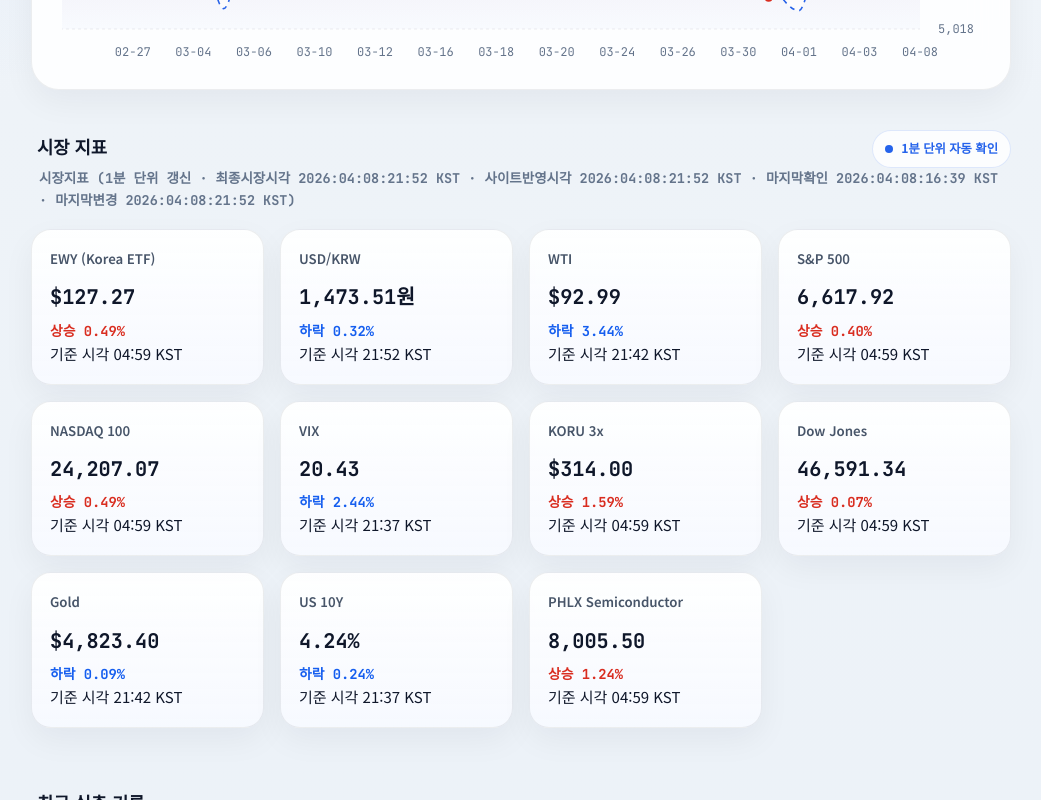
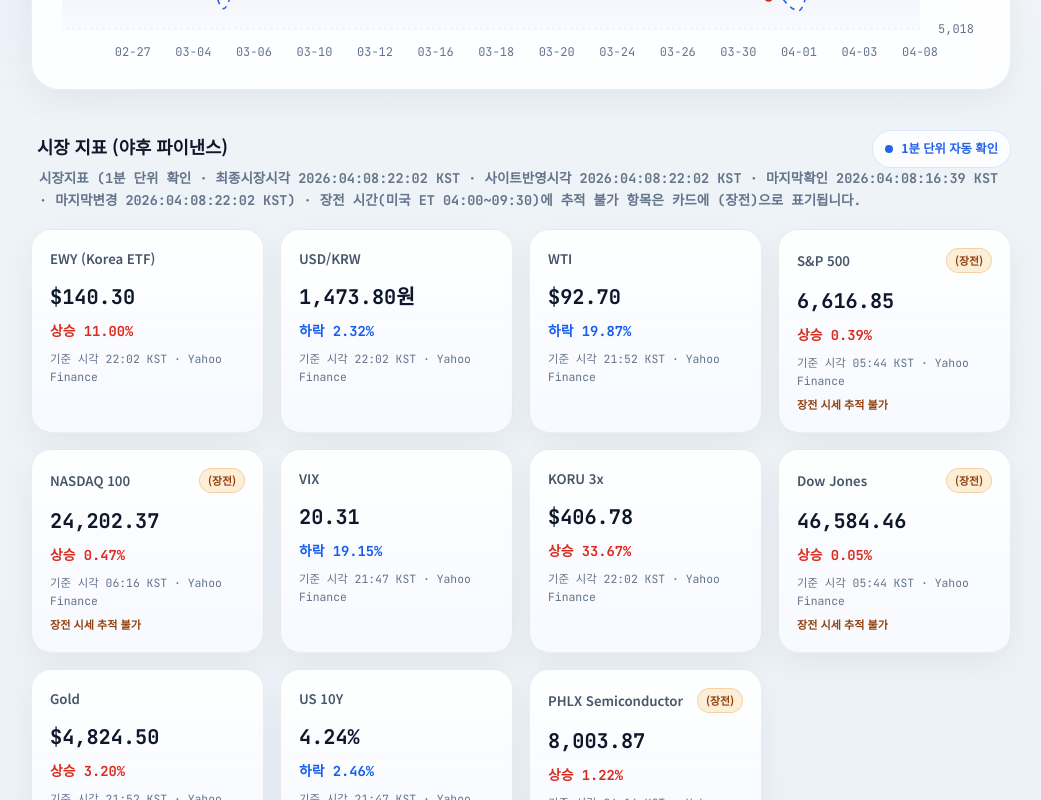
Before and after one commit to sbrpgr/kospipreview, a Next.js app in the folder frontend/: page / in a window 1280 px wide. Shown: the part 960-1760 px from the top of the page, without its empty margins (119-1160 px from the left). Built offline with nearby package versions, Linux system fonts and the light colour scheme; a web font is replaced by a local one.

Commit message:
feat: support premarket indicator tagging

```diff
--- a/frontend/public/data/backtest_diagnostics.json
+++ b/frontend/public/data/backtest_diagnostics.json
@@ -27,5 +27,5 @@
     "sox_return": 866,
     "krw_return": 801
   },
-  "generatedAt": "2026-04-08T12:52:11.703424+00:00"
+  "generatedAt": "2026-04-08T13:02:51.037820+00:00"
 }
--- a/frontend/public/data/history.json
+++ b/frontend/public/data/history.json
@@ -2,7 +2,7 @@
   "summary": {
     "mae30d": 18.59
   },
-  "generatedAt": "2026-04-08T12:52:11.701433+00:00",
+  "generatedAt": "2026-04-08T13:02:51.034317+00:00",
   "records": [
     {
       "date": "2026-04-08",
--- a/frontend/public/data/indicators.json
+++ b/frontend/public/data/indicators.json
@@ -3,104 +3,138 @@
     {
       "key": "ewy",
       "label": "EWY (Korea ETF)",
-      "value": "$127.27",
-      "changePct": 0.49,
-      "updatedAt": "2026-04-07T19:59:00+00:00",
+      "value": "$140.30",
+      "changePct": 11.0,
+      "updatedAt": "2026-04-08T13:02:38+00:00",
       "sourceUrl": "https://finance.yahoo.com/quote/EWY",
-      "dataSource": "Yahoo Finance"
+      "dataSource": "Yahoo Finance",
+      "displayTag": "",
+      "trackingNote": "",
+      "isPremarket": true
     },
     {
       "key": "krw",
       "label": "USD/KRW",
-      "value": "1,473.51원",
-      "changePct": -0.32,
-      "updatedAt": "2026-04-08T12:52:00+00:00",
+      "value": "1,473.80원",
+      "changePct": -2.32,
+      "updatedAt": "2026-04-08T13:02:00+00:00",
       "sourceUrl": "https://finance.yahoo.com/quote/KRW%3DX",
-      "dataSource": "Yahoo Finance"
+      "dataSource": "Yahoo Finance",
+      "displayTag": "",
+      "trackingNote": "",
+      "isPremarket": true
     },
     {
       "key": "wti",
       "label": "WTI",
-      "value": "$92.99",
-      "changePct": -3.44,
-      "updatedAt": "2026-04-08T12:42:00+00:00",
+      "value": "$92.70",
+      "changePct": -19.87,
+      "updatedAt": "2026-04-08T12:52:00+00:00",
       "sourceUrl": "https://finance.yahoo.com/quote/CL%3DF",
-      "dataSource": "Yahoo Finance"
+      "dataSource": "Yahoo Finance",
+      "displayTag": "",
+      "trackingNote": "",
+      "isPremarket": true
     },
     {
       "key": "sp500",
       "label": "S&P 500",
-      "value": "6,617.92",
-      "changePct": 0.4,
-      "updatedAt": "2026-04-07T19:59:00+00:00",
+      "value": "6,616.85",
+      "changePct": 0.39,
+      "updatedAt": "2026-04-07T20:44:00+00:00",
       "sourceUrl": "https://finance.yahoo.com/quote/%5EGSPC",
-      "dataSource": "Yahoo Finance"
+      "dataSource": "Yahoo Finance",
+      "displayTag": "(장전)",
+      "trackingNote": "장전 시세 추적 불가",
+      "isPremarket": false
     }
   ],
   "secondary": [
     {
       "key": "nasdaq",
       "label": "NASDAQ 100",
-      "value": "24,207.07",
-      "changePct": 0.49,
-      "updatedAt": "2026-04-07T19:59:00+00:00",
+      "value": "24,202.37",
+      "changePct": 0.47,
+      "updatedAt": "2026-04-07T21:16:00+00:00",
       "sourceUrl": "https://finance.yahoo.com/quote/%5ENDX",
-      "dataSource": "Yahoo Finance"
+      "dataSource": "Yahoo Finance",
+      "displayTag": "(장전)",
+      "trackingNote": "장전 시세 추적 불가",
+      "isPremarket": false
     },
     {
       "key": "vix",
       "label": "VIX",
-      "value": "20.43",
-      "changePct": -2.44,
-      "updatedAt": "2026-04-08T12:37:00+00:00",
+      "value": "20.31",
+      "changePct": -19.15,
+      "updatedAt": "2026-04-08T12:47:00+00:00",
       "sourceUrl": "https://finance.yahoo.com/quote/%5EVIX",
-      "dataSource": "Yahoo Finance"
+      "dataSource": "Yahoo Finance",
+      "displayTag": "",
+      "trackingNote": "",
+      "isPremarket": true
     },
     {
       "key": "koru",
       "label": "KORU 3x",
-      "value": "$314.00",
-      "changePct": 1.59,
-      "updatedAt": "2026-04-07T19:59:00+00:00",
+      "value": "$406.78",
+      "changePct": 33.67,
+      "updatedAt": "2026-04-08T13:02:42+00:00",
       "sourceUrl": "https://finance.yahoo.com/quote/KORU",
-      "dataSource": "Yahoo Finance"
+      "dataSource": "Yahoo Finance",
+      "displayTag": "",
+      "trackingNote": "",
+      "isPremarket": true
     },
     {
       "key": "dow",
       "label": "Dow Jones",
-      "value": "46,591.34",
-      "changePct": 0.07,
-      "updatedAt": "2026-04-07T19:59:00+00:00",
+      "value": "46,584.46",
+      "changePct": 0.05,
+      "updatedAt": "2026-04-07T20:44:00+00:00",
       "sourceUrl": "https://finance.yahoo.com/quote/%5EDJI",
-      "dataSource": "Yahoo Finance"
+      "dataSource": "Yahoo Finance",
+      "displayTag": "(장전)",
+      "trackingNote": "장전 시세 추적 불가",
+      "isPremarket": false
     },
     {
       "key": "gold",
       "label": "Gold",
-      "value": "$4,823.40",
-      "changePct": -0.09,
-      "updatedAt": "2026-04-08T12:42:00+00:00",
+      "value": "$4,824.50",
+      "changePct": 3.2,
+      "updatedAt": "2026-04-08T12:52:00+00:00",
       "sourceUrl": "https://finance.yahoo.com/quote/GC%3DF",
-      "dataSource": "Yahoo Finance"
+      "dataSource": "Yahoo Finance",
+      "displayTag": "",
+      "trackingNote": "",
+      "isPremarket": true
     },
     {
       "key": "us10y",
       "label": "US 10Y",
       "value": "4.24%",
-      "changePct": -0.24,
-      "updatedAt": "2026-04-08T12:37:00+00:00",
+      "changePct": -2.46,
+      "updatedAt": "2026-04-08T12:47:00+00:00",
       "sourceUrl": "https://finance.yahoo.com/quote/%5ETNX",
-      "dataSource": "Yahoo Finance"
+      "dataSource": "Yahoo Finance",
+      "displayTag": "",
+      "trackingNote": "",
+      "isPremarket": true
     },
     {
       "key": "sox",
       "label": "PHLX Semiconductor",
-      "value": "8,005.50",
-      "changePct": 1.24,
-      "updatedAt": "2026-04-07T19:59:00+00:00",
+      "value": "8,003.87",
+      "changePct": 1.22,
+      "updatedAt": "2026-04-07T21:16:00+00:00",
       "sourceUrl": "https://finance.yahoo.com/quote/%5ESOX",
-      "dataSource": "Yahoo Finance"
+      "dataSource": "Yahoo Finance",
+      "displayTag": "(장전)",
+      "trackingNote": "장전 시세 추적 불가",
+      "isPremarket": false
     }
   ],
-  "generatedAt": "2026-04-08T12:52:11.703208+00:00"
+  "generatedAt": "2026-04-08T13:02:51.035317+00:00",
+  "isUsPremarketNow": true
 }
--- a/frontend/public/data/prediction.json
+++ b/frontend/public/data/prediction.json
@@ -1,18 +1,18 @@
 {
-  "generatedAt": "2026-04-08T12:52:11.699420+00:00",
+  "generatedAt": "2026-04-08T13:02:51.032497+00:00",
   "predictionDate": "2026년 04월 09일",
-  "pointPrediction": 5886.75,
-  "rangeLow": 5862.58,
-  "rangeHigh": 5910.91,
-  "predictedChangePct": 0.25,
+  "pointPrediction": 5897.56,
+  "rangeLow": 5873.4,
+  "rangeHigh": 5921.73,
+  "predictedChangePct": 0.43,
   "prevClose": 5872.34,
-  "signalSummary": "EWY 보합 · S&P 500 보합 · VIX 보합 · NASDAQ 100 보합 · USD/KRW 보합",
-  "lastCalculatedAt": "2026-04-08T12:52:11.699420+00:00",
+  "signalSummary": "EWY 상승 · S&P 500 보합 · VIX 보합 · NASDAQ 100 보합 · USD/KRW 보합",
+  "lastCalculatedAt": "2026-04-08T13:02:51.032497+00:00",
   "latestRecordDate": "2026-04-08",
   "mae30d": 18.59,
   "model": {
     "engine": "LightGBM",
-    "vix": 20.43,
+    "vix": 20.31,
     "lgbmRmse": 36.5
   },
   "yesterday": {
--- a/frontend/src/app/globals.css
+++ b/frontend/src/app/globals.css
@@ -420,6 +420,29 @@
   margin-bottom: 12px;
 }
 
+.indLabelRow {
+  display: flex;
+  align-items: center;
+  justify-content: space-between;
+  gap: 8px;
+  margin-bottom: 12px;
+}
+
+.indLabelRow .indLabel {
+  margin-bottom: 0;
+}
+
+.indPhase {
+  flex: 0 0 auto;
+  font-size: 0.72rem;
+  font-weight: 700;
+  color: #92400e;
+  background: rgba(245, 158, 11, 0.16);
+  border: 1px solid rgba(217, 119, 6, 0.24);
+  border-radius: 999px;
+  padding: 3px 8px;
+}
+
 .indValue {
   font-size: 1.35rem;
   font-weight: 700;
@@ -432,6 +455,20 @@
   font-size: 0.92rem;
   font-weight: 700;
   font-family: var(--font-mono);
+}
+
+.indSource {
+  margin-top: 8px;
+  font-size: 0.76rem;
+  color: var(--text-dim);
+  font-family: var(--font-mono);
+}
+
+.indSourceNote {
+  margin-top: 6px;
+  font-size: 0.74rem;
+  color: #92400e;
+  font-weight: 700;
 }
 
 .isPos {
--- a/frontend/src/components/indicator-list.tsx
+++ b/frontend/src/components/indicator-list.tsx
@@ -40,6 +40,7 @@
       {allIndicators.map((indicator) => {
         const isPositive = indicator.changePct >= 0;
         const displayValue = formatIndicatorValue(indicator.key, indicator.value);
+        const displayTag = indicator.displayTag?.trim() || "";
 
         return (
           <a
@@ -51,12 +52,18 @@
             data-indicator-key={indicator.key}
             data-indicator-updated-at={indicator.updatedAt}
           >
-            <div className="indLabel">{indicator.label}</div>
+            <div className="indLabelRow">
+              <div className="indLabel">{indicator.label}</div>
+              {displayTag ? <span className="indPhase">{displayTag}</span> : null}
+            </div>
             <div className="indValue">{displayValue}</div>
             <div className={`indChange ${isPositive ? "isPos" : "isNeg"}`}>
               {changeLabel(indicator.changePct)} {Math.abs(indicator.changePct).toFixed(2)}%
             </div>
-            <div className="indSource">기준 시각 {formatUpdatedAt(indicator.updatedAt)} KST</div>
+            <div className="indSource">
+              기준 시각 {formatUpdatedAt(indicator.updatedAt)} KST · {indicator.dataSource ?? "Yahoo Finance"}
+            </div>
+            {indicator.trackingNote ? <div className="indSourceNote">{indicator.trackingNote}</div> : null}
           </a>
         );
       })}
--- a/frontend/src/components/live-dashboard.tsx
+++ b/frontend/src/components/live-dashboard.tsx
@@ -320,15 +320,16 @@
         <ChartSection history={history} />
 
         <div className="sectionTitleRow">
-          <h2 className="sectionTitle">시장 지표</h2>
+          <h2 className="sectionTitle">시장 지표 (야후 파이낸스)</h2>
           <div className="liveMetaBadge">
             <span className="liveMetaDot" />
             1분 단위 자동 확인
           </div>
         </div>
         <div className="sectionSubtext">
-          시장지표 (1분 단위 갱신 · 최종시장시각 {marketTimestampLabel} KST · 사이트반영시각 {deployTimestampLabel} KST
+          시장지표 (1분 단위 확인 · 최종시장시각 {marketTimestampLabel} KST · 사이트반영시각 {deployTimestampLabel} KST
           {" · "}마지막확인 {checkedTimestampLabel} KST · 마지막변경 {changedTimestampLabel} KST)
+          {" · "}장전 시간(미국 ET 04:00~09:30)에 추적 불가 항목은 카드에 (장전)으로 표기됩니다.
         </div>
         <IndicatorList indicators={indicators} />
 
```
Also changed, not shown: frontend/src/lib/data.ts (+7 -0 lines), 1 other file (tests, documents, lock files or other folders).
